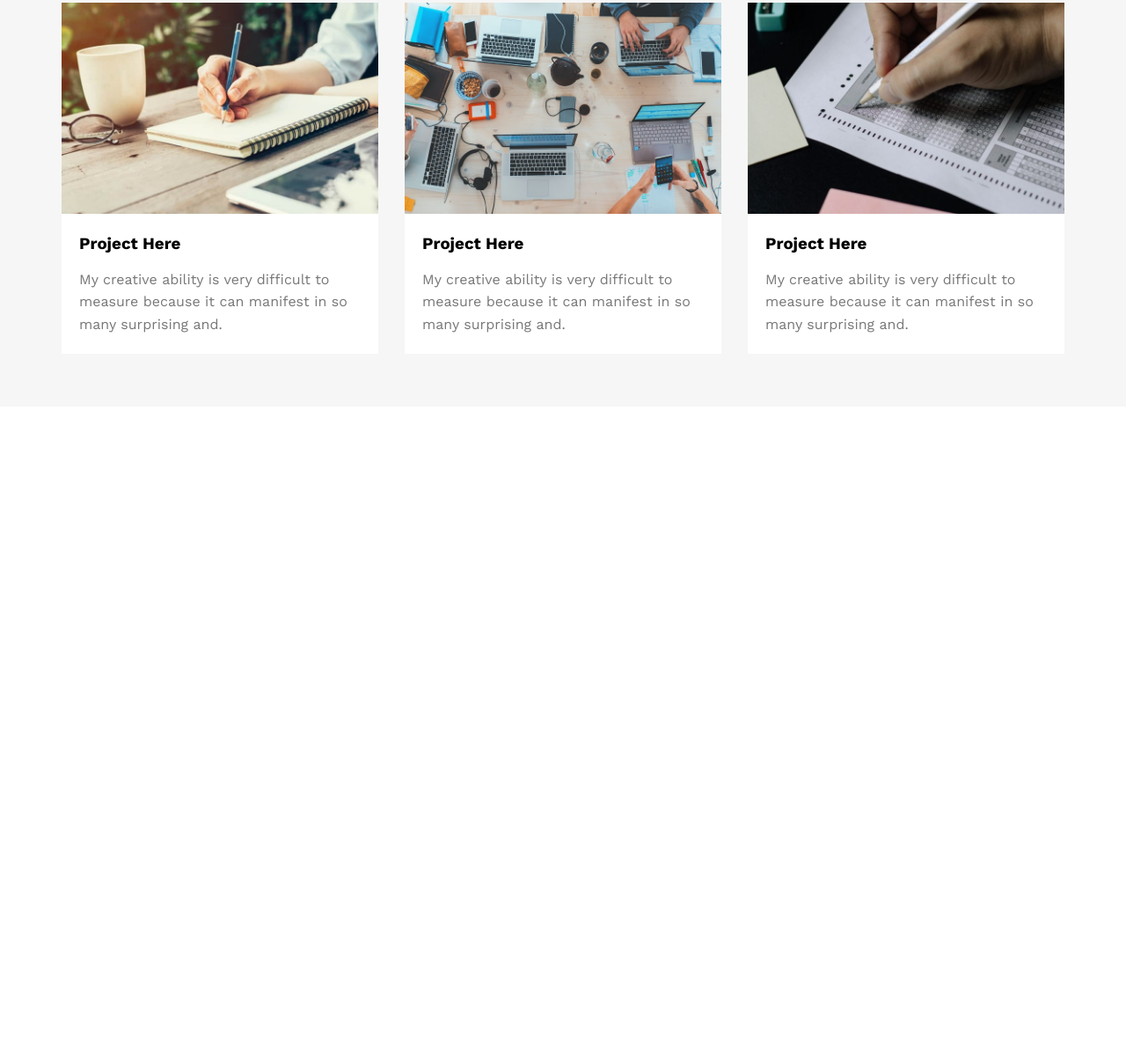
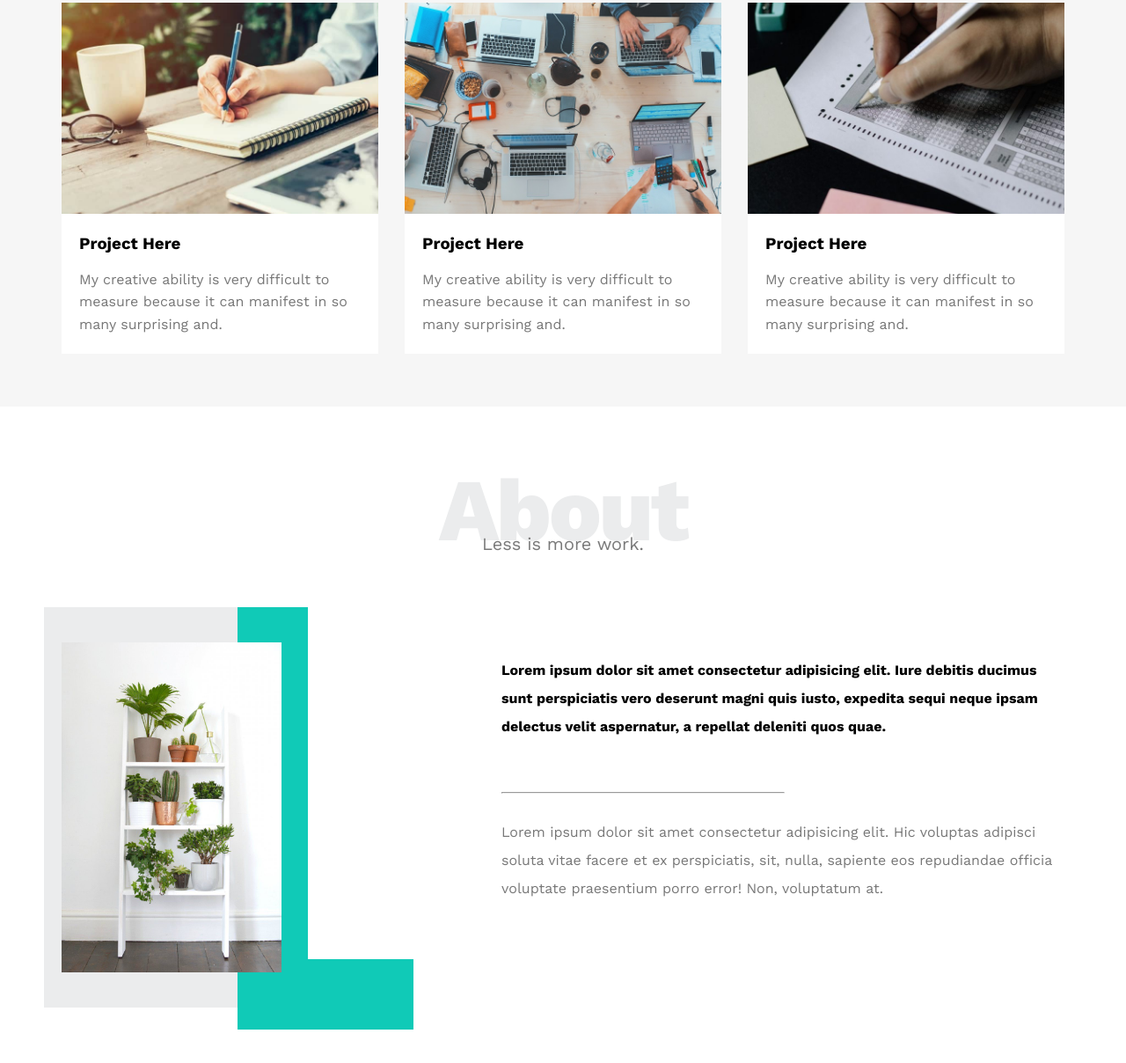
Before and after one commit to tahaely/Personal-Portfolio-Leon-Template-HTML-CSS, a plain HTML site: page index.html in a window 1280 px wide. Shown: the part 2084-3292 px from the top of the page at 88% size. Before the commit the page ends 2546 px from the top, so only its background shows below. Drawn offline with nearby package versions, Linux system fonts and the light colour scheme.

Commit message:
add the about section.

```diff
--- a/css/leon.css
+++ b/css/leon.css
@@ -288,3 +288,78 @@ body{
     margin-bottom: 0;
 }
 /* End Portfolio */
+/* Start About */
+.about{
+    padding-top: var(--section-padding);
+    padding-bottom: calc(var(--section-padding) + 60px);
+}
+.about .about-content{
+    margin-top: 100px;
+    display: flex;
+    flex-wrap: wrap;
+    justify-content: space-between;
+}
+@media (max-width: 991px){
+    .about .about-content{
+        flex-direction: column;
+        text-align: center;
+    }
+}
+.about .about-content .image{
+    position: relative;
+    width: 250px;
+    height: 375px;
+}
+@media (max-width: 991px){
+    .about .about-content .image{
+        margin: 0 auto 60px;
+    }
+}
+.about .about-content .image::before{
+    content: "";
+    position: absolute;
+    background-color: #ebeced;
+    width: 100%;
+    height: calc(100% + 80px);
+    top: -40px;
+    left: -20px;
+    z-index: -1;
+}
+.about .about-content .image::after{
+    content: "";
+    position: absolute;
+    top: -40px;
+    right: -150px;
+    width: 120px;
+    height: 400px;
+    border-left: 80px solid var(--main-color);
+    border-bottom: 80px solid var(--main-color);
+    z-index: -1;
+}
+@media (max-width: 991px){
+    .about .about-content .image::after,
+    .about .about-content .image::before{
+        display: none;
+    }
+}
+.about .about-content .image img{
+    max-width: 100%;
+}
+.about .about-content .text{
+    flex-basis: calc(100% - 500px);
+}
+.about .about-content .text p:first-of-type{
+    font-weight: bold;
+    line-height: 2;
+    margin-bottom: 50px;
+}
+.about .about-content .text hr{
+    width: 50%;
+    display: inline-block;
+    background-color: var(--main-color);
+}
+.about .about-content .text p:last-of-type{
+    line-height: 2;
+    color: #777;
+}
+/* End About */
--- a/index.html
+++ b/index.html
@@ -44,6 +44,7 @@
         </div>
     </div>
     <!-- End Header  -->
+
     <!-- Start Landing Section -->
     <div class="landing">
         <div class="intro-text">
@@ -52,6 +53,7 @@
         </div>
     </div>
     <!-- End Landing Section -->
+
     <!-- Start Features  -->
     <div class="features">
         <div class="container">
@@ -73,6 +75,7 @@
         </div>
     </div>
     <!-- End Features  -->
+
     <!-- Start Services -->
     <div class="services">
         <div class="container">
@@ -128,6 +131,7 @@
         </div>
     </div>
     <!-- End Services -->
+
     <!-- Start Portfolio -->
     <div class="portfolio">
         <div class="container">
@@ -160,5 +164,26 @@
         </div>
     </div>
     <!-- End Portfolio -->
+
+    <!-- Start About -->
+    <div class="about">
+        <div class="container">
+            <h2 class="special-heading">About</h2>
+            <p>Less is more work.</p>
+            <div class="about-content">
+                <div class="image">
+                    <img src="images/about.jpg" alt="">
+                </div>
+                <div class="text">
+                    <p>Lorem ipsum dolor sit amet consectetur adipisicing elit. Iure debitis ducimus sunt perspiciatis vero deserunt magni quis iusto, expedita sequi neque ipsam delectus velit aspernatur, a repellat deleniti quos quae.</p>
+                    <hr>
+                    <p>Lorem ipsum dolor sit amet consectetur adipisicing elit. Hic voluptas adipisci soluta vitae facere et ex perspiciatis, sit, nulla, sapiente eos repudiandae officia voluptate praesentium porro error! Non, voluptatum at.</p>
+                </div>
+            </div>
+            </div>
+        </div>
+    </div>
+    <!-- End About -->
+
 </body>
 </html>
```
Also changed, not shown: images/about.jpg (added).
